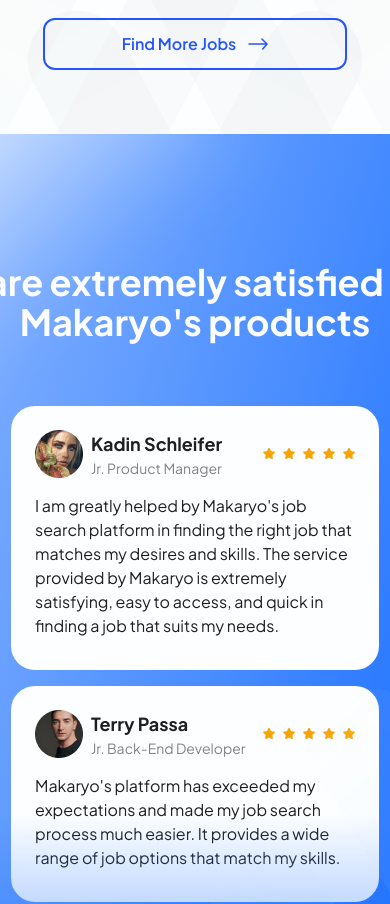
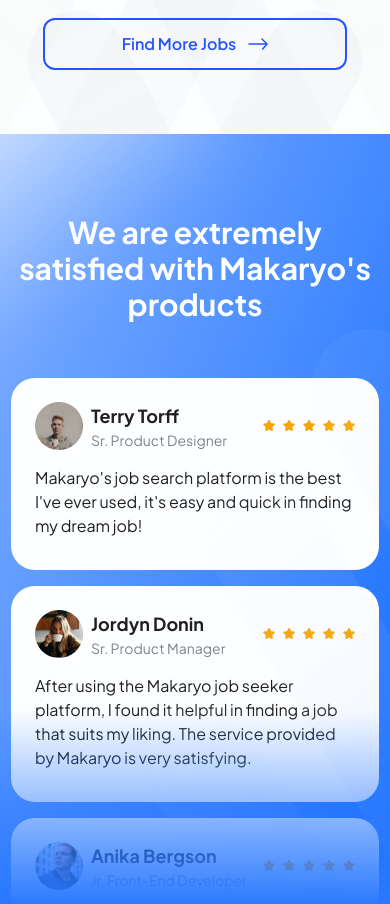
Before and after one commit to Rizky-Pratama/Makaryo-landing-page, a React (Vite) app: page / in a window 390 px wide. Shown: the part 6560-7464 px from the top of the page. Built offline with nearby package versions, Linux system fonts and the light colour scheme.

Commit message:
Add Responsif Testimoni Section

```diff
--- a/src/layouts/Testimoni.jsx
+++ b/src/layouts/Testimoni.jsx
@@ -5,11 +5,11 @@
     <section className="testimoni ">
       <div className="mx-auto max-w-screen-2xl">
         <div className="container">
-          <div className="pt-32 pb-28 flex flex-col gap-16 items-center">
-            <h2 className="w-[35rem] text-4xl font-bold text-white text-center">
+          <div className="h-[60rem] lg:h-auto pt-20 lg:pt-32 pb-28 flex flex-col gap-14 lg:gap-16 items-center">
+            <h2 className="lg:w-[35rem] text-3xl lg:text-4xl font-bold text-white text-center">
               We are extremely satisfied with Makaryo's products
             </h2>
-            <div className="max-h-[1100px] flex flex-col flex-wrap content-center gap-4">
+            <div className="lg:max-h-[1100px] flex lg:flex-col flex-wrap justify-center content-center gap-4">
               <CardTestimoni
                 profile="1"
                 name="Terry Torff"
@@ -88,7 +88,7 @@
             Show More
           </button>
         </div>
-        <div className="block absolute bottom-0 inset-x-0 h-[40rem] bg-gradient-to-t from-[#2979FF] via-[#2978fff8] to-transparent"></div>
+        <div className="block absolute bottom-0 inset-x-0 h-96 lg:h-[40rem] bg-gradient-to-t from-[#2979FF] via-[#2978fff8] to-transparent"></div>
       </div>
     </section>
   );
```
